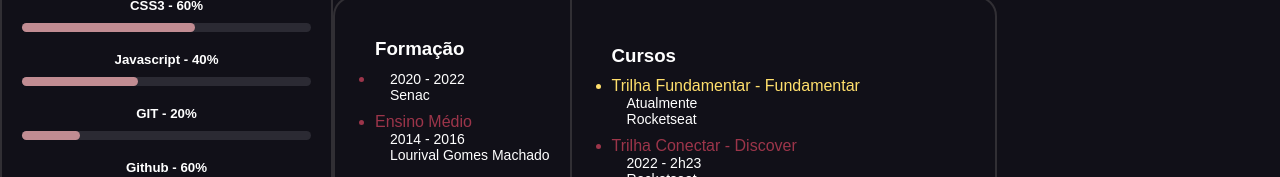
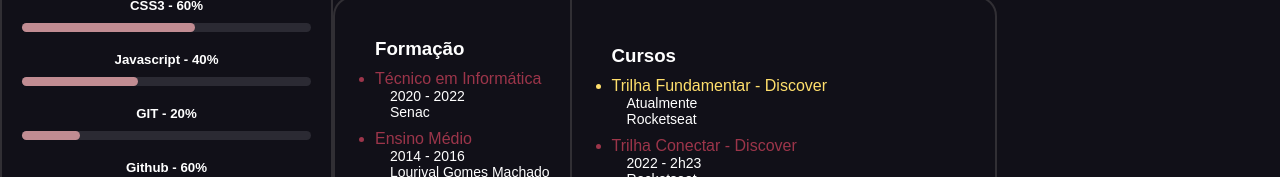
Before and after one commit to ArieleMartins/portfolio, a Next.js app: page / in a window 1280 px wide. Shown: the part 542-719 px from the top of the page. Built offline with nearby package versions, Linux system fonts and the light colour scheme; some icons are missing.

Commit message:
Update Sobre

```diff
--- a/config.json
+++ b/config.json
@@ -75,12 +75,12 @@
         ],
         "cursos": [
             {
-                "curso": "Trilha Fundamentar - Fundamentar",
+                "curso": "Trilha Fundamentar - Discover",
                 "periodo": "Atualmente",
                 "instituicao" : "Rocketseat"
             },
             {
-                "curso": "Trilha Fundamentar - Discover",
+                "curso": "Trilha Conectar - Discover",
                 "periodo": "2022 - 2h23",
                 "instituicao" : "Rocketseat"
             },
--- a/src/components/views/Sobre.js
+++ b/src/components/views/Sobre.js
@@ -22,35 +22,13 @@ function Sobre(props){
                 <div className="formacao">
                     <h3>Formação</h3>
                     <ul>
-                        <li>
-                            <p>2020 - 2022</p>
-                            <p>Senac</p>
-                        </li>
-                        <li>
-                            Ensino Médio
-                            <p>2014 - 2016</p>
-                            <p>Lourival Gomes Machado</p>
-                        </li>
+                        <Formacao props={props.sobre.formacao}/>
                     </ul>
                 </div>
                 <div className="cursos">
                     <h3>Cursos</h3>
                     <ul>
-                        <li className="atual">
-                            Trilha Fundamentar - Fundamentar
-                            <p>Atualmente</p>
-                            <p>Rocketseat</p>
-                        </li>
-                        <li>
-                            Trilha Conectar - Discover
-                            <p>2022 - 2h23</p>
-                            <p>Rocketseat</p>
-                        </li>
-                        <li>
-                            Produções de Websites Expert - Front-End
-                            <p>2021 - 100 horas</p>
-                            <p>Senac</p>
-                        </li>
+                        <Cursos props={props.sobre.cursos}/>
                     </ul>
                 </div>
             </section>
@@ -59,4 +37,43 @@ function Sobre(props){
     )
 }
 
+function Formacao(props){
+    return(
+        props.props.map((formacao) =>{
+            return(
+                <li>
+                    {formacao.curso}
+                    <p>{formacao.periodo}</p>
+                    <p>{formacao.instituicao}</p>
+                </li>
+            )
+        })
+    )
+}
+
+function Cursos(props){
+    return(
+        props.props.map((curso) =>{
+                if(curso.curso == "Trilha Fundamentar - Discover"){
+                    return(
+                    <li className="atual">
+                        {curso.curso}
+                        <p>{curso.periodo}</p>
+                        <p>{curso.instituicao}</p>
+                    </li>
+                    )
+                }else{
+                    return(
+                        <li>
+                            {curso.curso}
+                            <p>{curso.periodo}</p>
+                            <p>{curso.instituicao}</p>
+                        </li>
+                    )
+                }
+        })
+    )
+}
+
+
 export default Sobre
```
